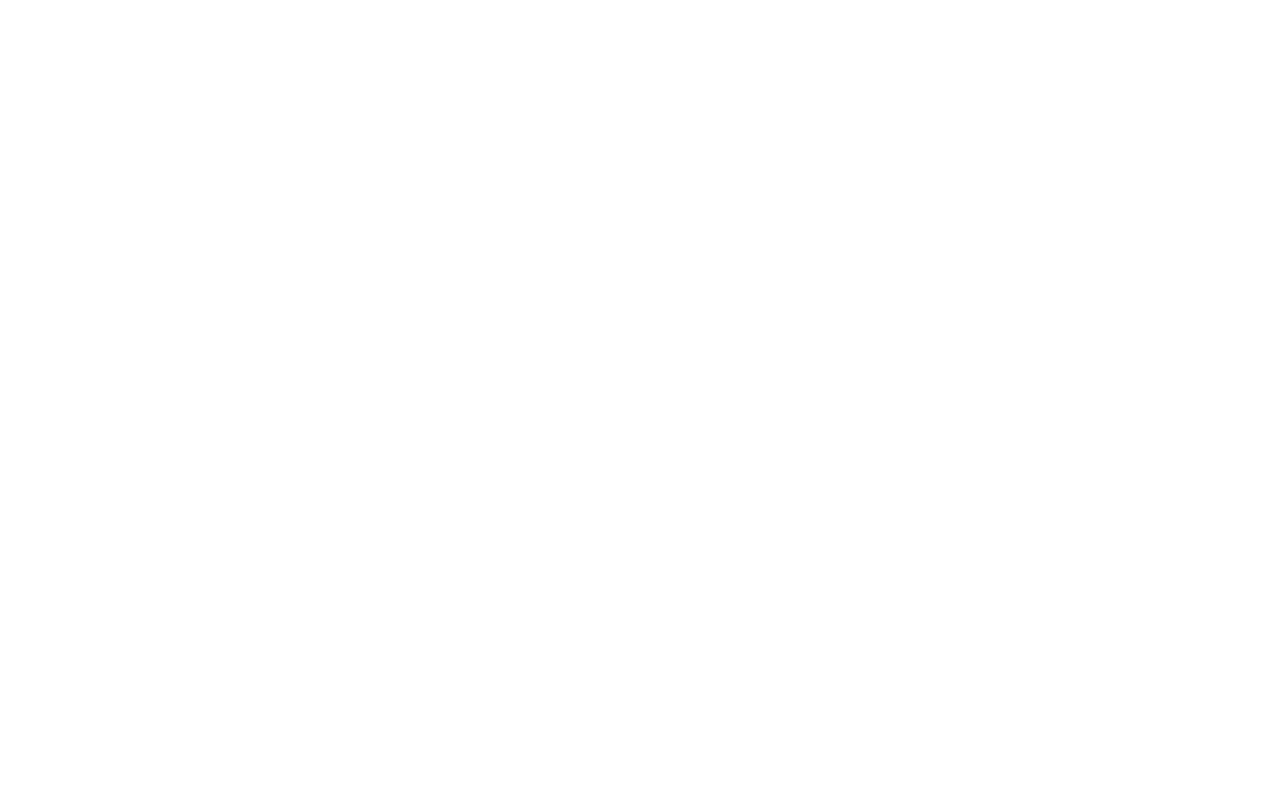
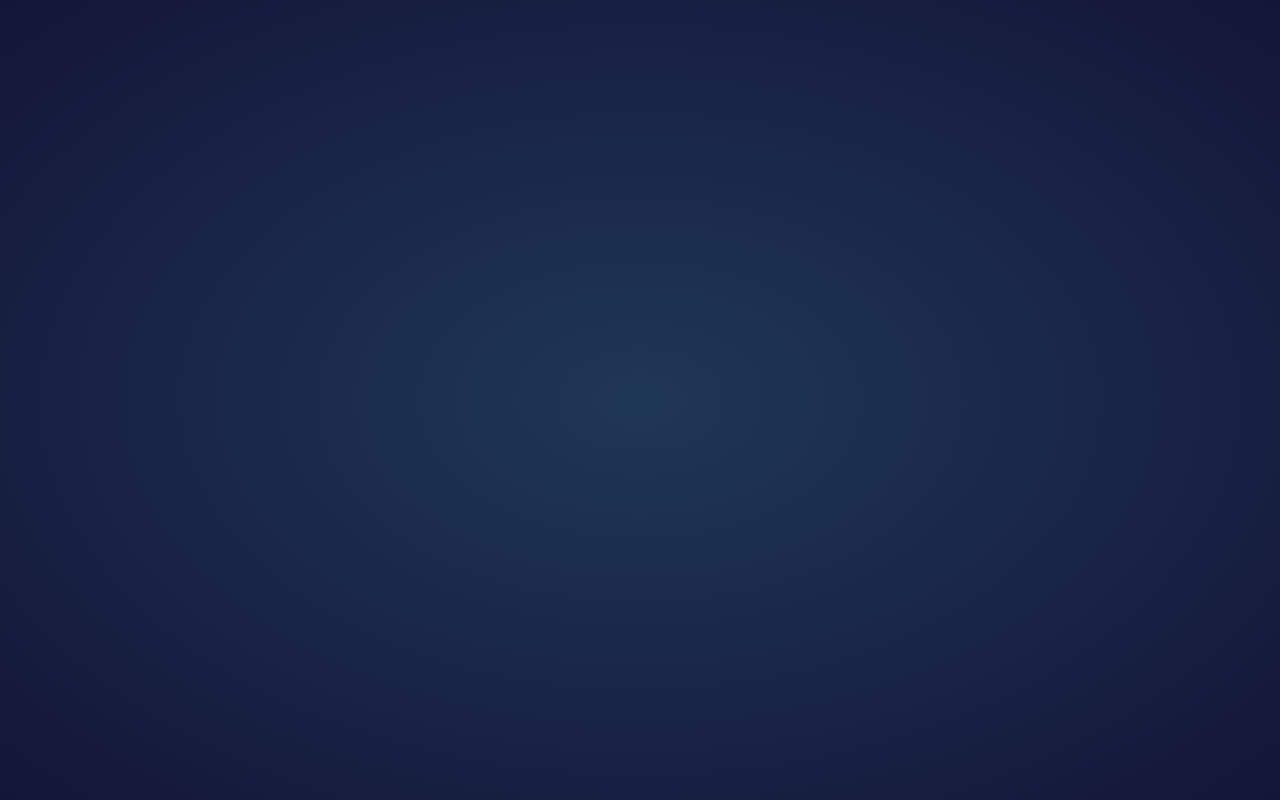
Before and after one commit to masajid390/game-rock-paper-scissors, a React (Create React App) app: page / in a window 1280 px wide. Built offline with nearby package versions, Linux system fonts and the light colour scheme.

Commit message:
setup the app/game container.

```diff
--- a/src/App.tsx
+++ b/src/App.tsx
@@ -1,8 +1,21 @@
-import { ThemeProvider } from "styled-components";
+import { FC } from "react";
+import styled, { ThemeProvider } from "styled-components";
 import { theme } from "./theme";
 
-function App() {
-  return <ThemeProvider theme={theme}></ThemeProvider>;
-}
+const AppContainer = styled.div`
+  background-image: radial-gradient(hsl(214, 47%, 23%), hsl(237, 49%, 15%));
+  height: 100vh;
+  width: 100vw;
+  max-width: 1366px;
+  margin: 0 auto;
+`;
+
+const App: FC = () => {
+  return (
+    <ThemeProvider theme={theme}>
+      <AppContainer></AppContainer>
+    </ThemeProvider>
+  );
+};
 
 export default App;
--- a/src/index.css
+++ b/src/index.css
@@ -5,6 +5,7 @@
   font-family: "Barlow Semi Condensed", sans-serif;
   -webkit-font-smoothing: antialiased;
   -moz-osx-font-smoothing: grayscale;
+  background-image: linear-gradient(hsl(214, 47%, 23%), hsl(237, 49%, 15%));
 }
 
 code {
```
